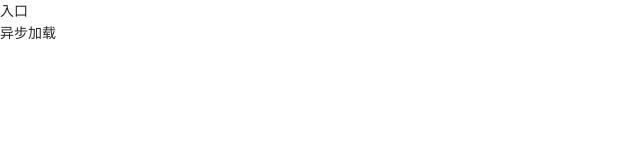
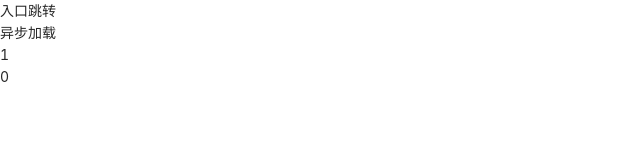
Before and after one commit to yuyunzhi/react-typescript-template, a React app: page / in a window 1280 px wide. Both pictures are taken after a click on the element "异步加载". Shown: the top 160 px of the page, without its empty margins (0-640 px from the left). Built offline with nearby package versions, Linux system fonts and the light colour scheme.

Commit message:
feat: add HotModuleReplacementPlugin

```diff
--- a/src/views/index/Index.tsx
+++ b/src/views/index/Index.tsx
@@ -1,9 +1,10 @@
-import React from 'react'
+import React, {useState} from 'react'
 import styles from "./index.less"
 import {router} from "../../router/index"
 
 function Index() {
 
+  const [list,setList] = useState<Array<number>>([])
   const goTwo = () => {
     router.push('/antv')
   }
@@ -13,13 +14,22 @@ function Index() {
       import('./asyncJs').then(res=>{
         console.log('res async Js',res)
       })
+
+    const copyList = [...list]
+    copyList.push(1)
+    setList(copyList)
+    console.log(copyList);
   }
 
   return (
       <div className={styles.app}>
-        <div onClick={goTwo}>入口</div>
+        <div onClick={goTwo}>入口跳转</div>
+        <div className={styles.popover} onClick={asyncGetJs}>异步加载</div>
 
-        <div className={styles.popover} onClick={asyncGetJs}>异步加载</div>
+        <div>{list.length}</div>
+        {list.length > 0 && list.map((item,index)=>{
+          return <div key={index} className={styles.index}>{index}</div>
+        })}
       </div>
   )
 }
--- a/src/views/index/index.less
+++ b/src/views/index/index.less
@@ -5,3 +5,7 @@
 .popover{
     border:1px solid red;
 }
+
+.index{
+    color:green;
+}
```
Also changed, not shown: 1 other file (tests, documents, lock files or other folders).
